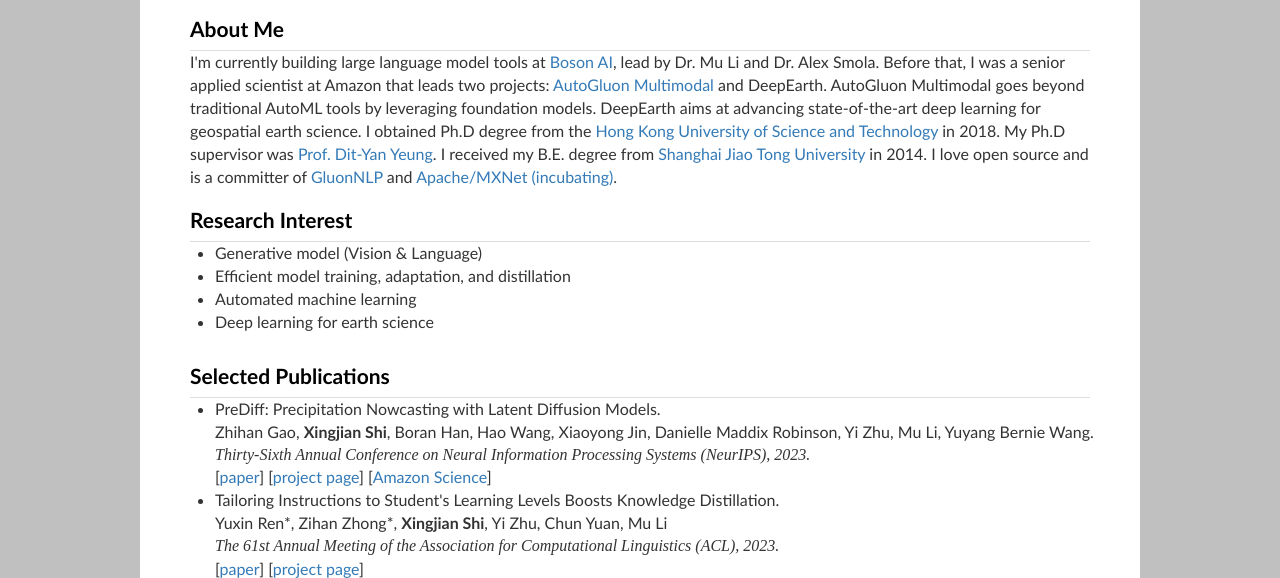
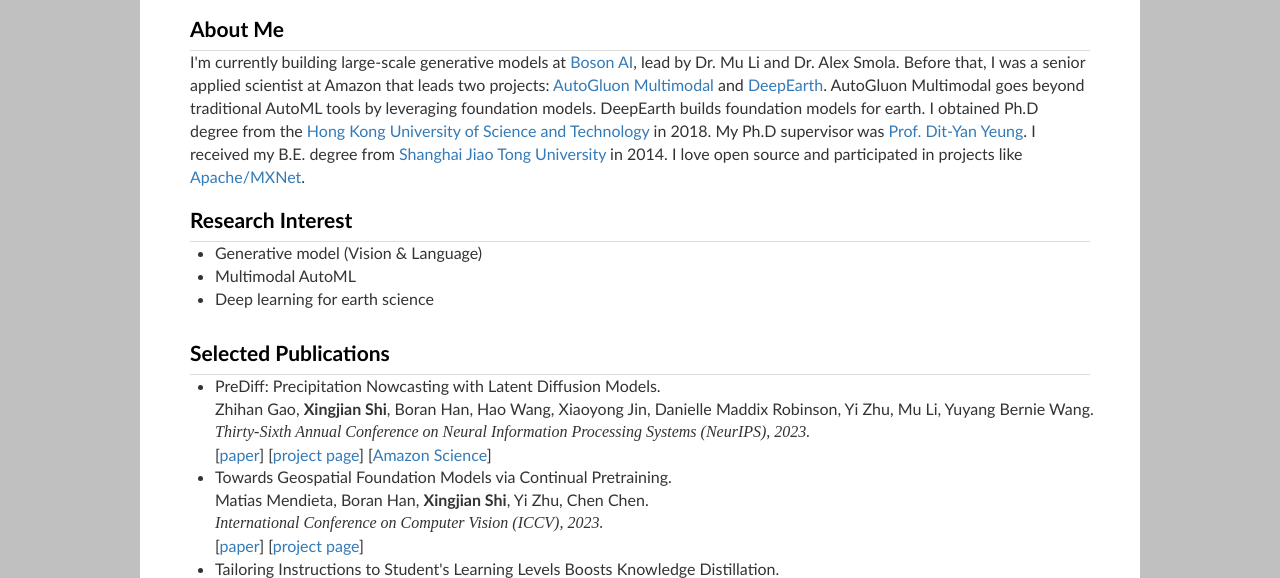
Before and after one commit to sxjscience/sxjscience.github.io, a plain HTML site: page index.html in a window 1280 px wide. Shown: the part 207-785 px from the top of the page. Drawn offline with Linux system fonts and the light colour scheme.

Commit message:
Update index.html

```diff
--- a/index.html
+++ b/index.html
@@ -55,15 +55,15 @@
       </div>
       <div class="row-fluid">
         <p>
-        I'm currently building large language model tools at <a href="https://boson.ai/">Boson AI</a>, lead by Dr. Mu Li and Dr. Alex Smola.
+        I'm currently building large-scale generative models at <a href="https://boson.ai/">Boson AI</a>, lead by Dr. Mu Li and Dr. Alex Smola.
 
-        Before that, I was a senior applied scientist at Amazon that leads two projects: <a href="https://github.com/autogluon/autogluon">AutoGluon Multimodal</a> and DeepEarth.
-        AutoGluon Multimodal goes beyond traditional AutoML tools by leveraging foundation models. DeepEarth aims at advancing state-of-the-art deep learning for geospatial earth science.
+        Before that, I was a senior applied scientist at Amazon that leads two projects: <a href="https://github.com/autogluon/autogluon">AutoGluon Multimodal</a> and <a href="https://www.amazon.science/publications/earthformer-exploring-space-time-transformers-for-earth-system-forecasting">DeepEarth</a>.
+        AutoGluon Multimodal goes beyond traditional AutoML tools by leveraging foundation models. DeepEarth builds foundation models for earth.
         I obtained Ph.D degree from the
         <a href="http://cse.ust.hk">Hong Kong University of Science and Technology</a> in 2018. My Ph.D supervisor was
           <a href="http://www.cse.ust.hk/~dyyeung/">Prof. Dit-Yan Yeung</a>. I received my B.E. degree from <a href="http://www.sjtu.edu.cn/">Shanghai Jiao Tong University</a> in 2014.
 
-        I love open source and is a committer of <a href="https://github.com/dmlc/gluon-nlp">GluonNLP</a> and <a href="https://github.com/apache/incubator-mxnet">Apache/MXNet (incubating)</a>.
+        I love open source and participated in projects like <a href="https://github.com/apache/incubator-mxnet">Apache/MXNet</a>.
         </p>
       </div>
       <div class="row-fluid content-header text-left">
@@ -72,8 +72,7 @@
       <div class="row">
         <ul>
           <li>Generative model (Vision & Language)</li>
-          <li>Efficient model training, adaptation, and distillation</li>
-          <li>Automated machine learning</li>
+          <li>Multimodal AutoML</li>
           <li>Deep learning for earth science</li>
         </ul>
       </div>
@@ -100,10 +99,25 @@
           </li>
           <li class="publication">
             <div class="publication-title">
+              Towards Geospatial Foundation Models via Continual Pretraining.
+            </div>
+            <div class="publication-author">
+              Matias Mendieta, Boran Han, <strong>Xingjian Shi</strong>, Yi Zhu, Chen Chen.
+            </div>
+            <div class="publication-conf">
+             International Conference on Computer Vision (ICCV), 2023.
+            </div>
+            <div class="publication-link">
+              [<a href="https://arxiv.org/abs/2302.04476">paper</a>]
+              [<a href="https://github.com/mmendiet/GFM">project page</a>]
+            </div>
+          </li>
+          <li class="publication">
+            <div class="publication-title">
               Tailoring Instructions to Student's Learning Levels Boosts Knowledge Distillation.
             </div>
             <div class="publication-author">
-              Yuxin Ren*, Zihan Zhong*, <strong>Xingjian Shi</strong>, Yi Zhu, Chun Yuan, Mu Li
+              Yuxin Ren*, Zihan Zhong*, <strong>Xingjian Shi</strong>, Yi Zhu, Chun Yuan, Mu Li (* indicates equal contribution)
             </div>
             <div class="publication-conf">
              The 61st Annual Meeting of the Association for Computational Linguistics (ACL), 2023.
```
